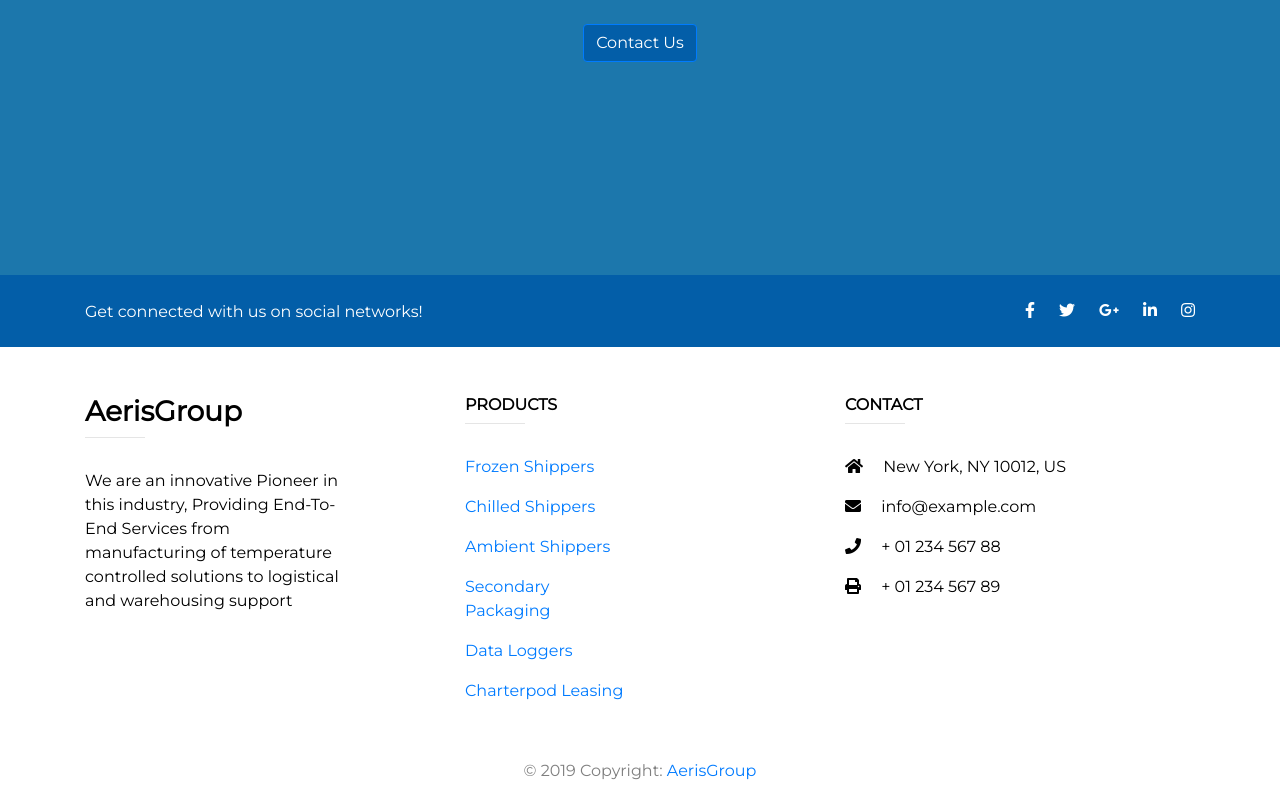
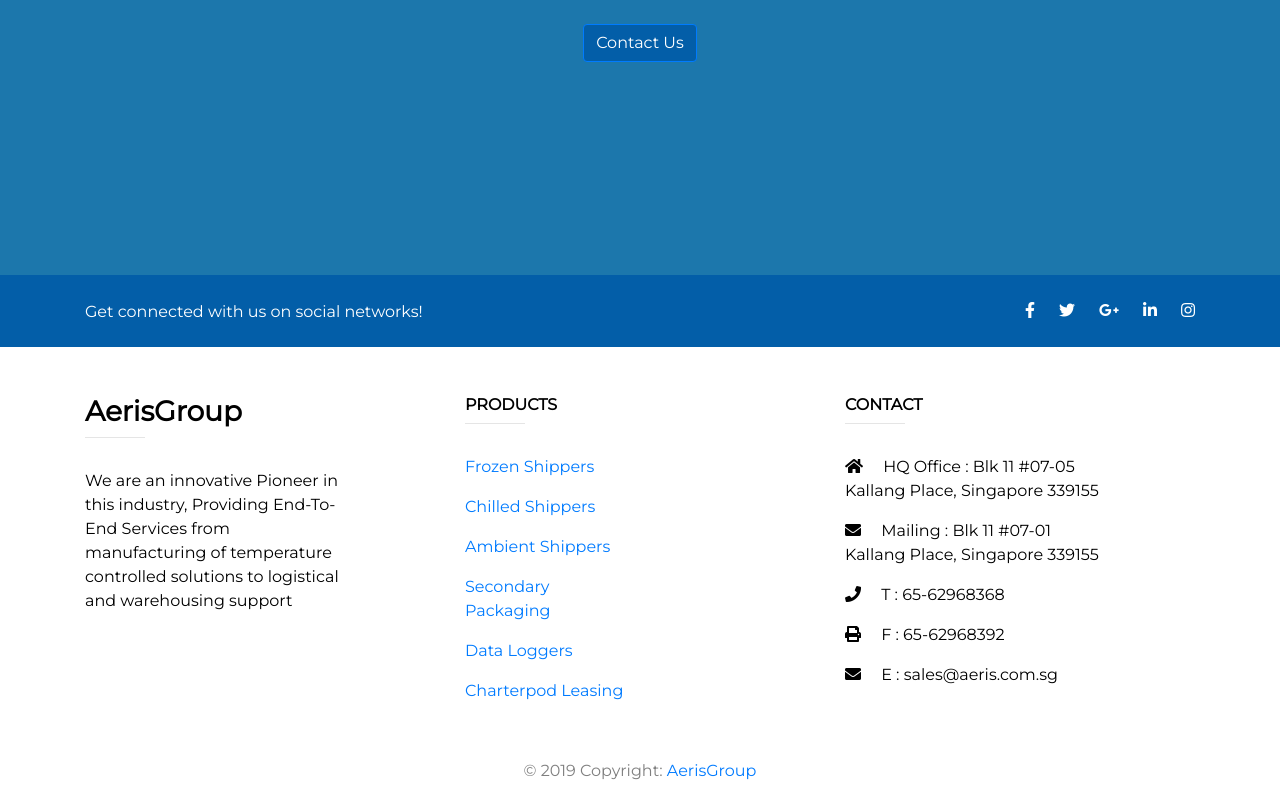
Before and after one commit to aerisgroup/aeris-group-website, a React (Create React App) app: page / in a window 1280 px wide. Shown: the part 4756-5555 px from the top of the page. Built offline with nearby package versions, Linux system fonts and the light colour scheme.

Commit message:
fix the footer contact us section

```diff
--- a/src/components/shared/Footer.js
+++ b/src/components/shared/Footer.js
@@ -123,16 +123,21 @@
               style={{ width: "60px" }}
             />
             <p>
-              <i className="fas fa-home mr-3"></i> New York, NY 10012, US
+              <i className="fas fa-home mr-3"></i> HQ Office : Blk 11 #07-05
+              Kallang Place, Singapore 339155
             </p>
             <p>
-              <i className="fas fa-envelope mr-3"></i> info@example.com
+              <i className="fas fa-envelope mr-3"></i> Mailing : Blk 11 #07-01
+              Kallang Place, Singapore 339155
             </p>
             <p>
-              <i className="fas fa-phone mr-3"></i> + 01 234 567 88
+              <i className="fas fa-phone mr-3"></i> T : 65-62968368
             </p>
             <p>
-              <i className="fas fa-print mr-3"></i> + 01 234 567 89
+              <i className="fas fa-print mr-3"></i> F : 65-62968392
+            </p>
+            <p>
+              <i className="fas fa-envelope mr-3"></i> E : sales@aeris.com.sg
             </p>
           </div>
         </div>
```
